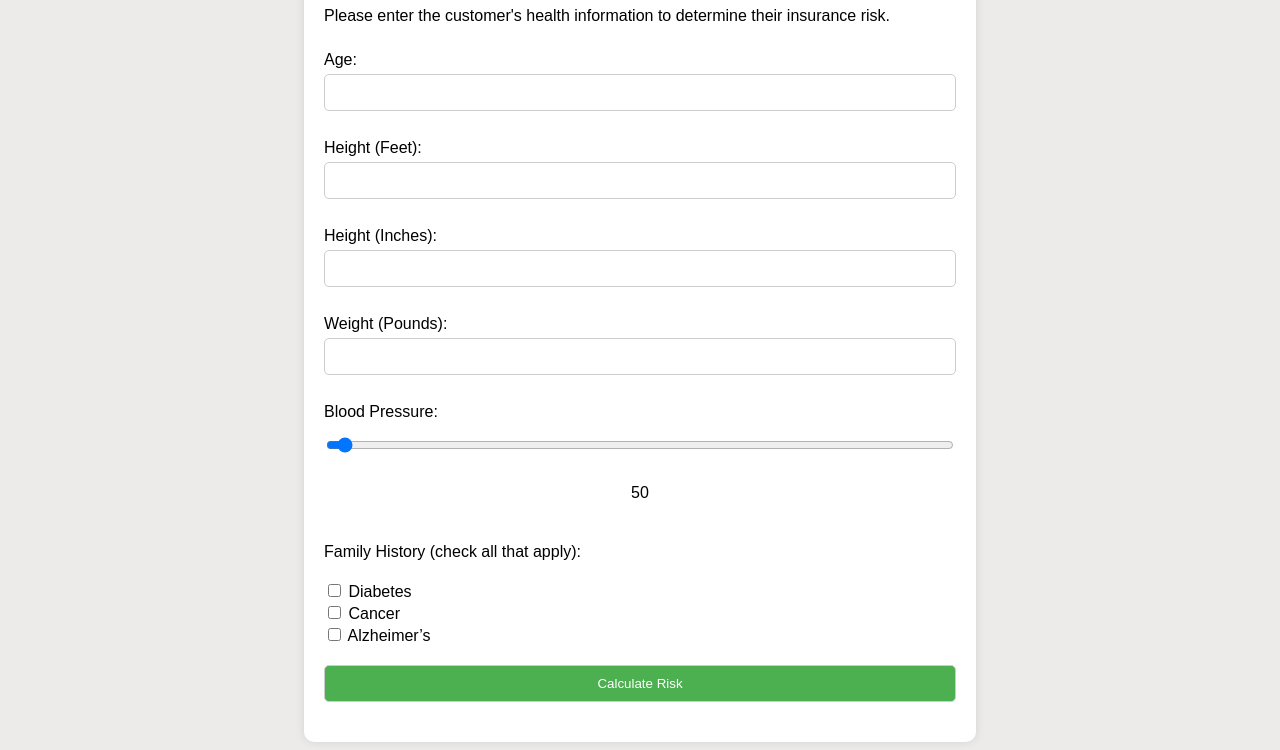
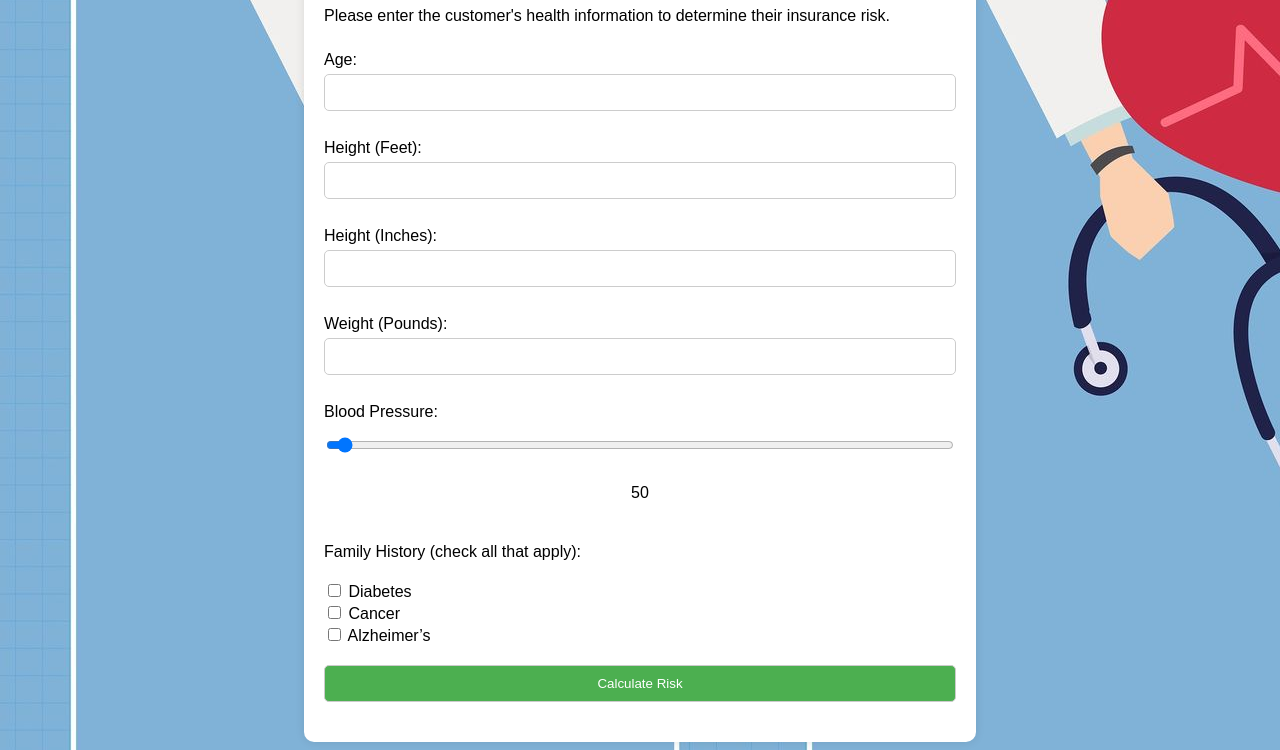
Before and after one commit to SacredMyth/health-insurance-risk-calculator-sacredmyth, a plain HTML site: page index.html in a window 1280 px wide. Shown: the part 101-851 px from the top of the page. Drawn offline with Linux system fonts and the light colour scheme; a script that the page names is missing.

Commit message:
added-background

```diff
--- a/index.css
+++ b/index.css
@@ -1,6 +1,6 @@
 body {
     font-family: Arial, sans-serif;
-    background-color: #edeaea;
+    background-image: url(doc2.jpg);
 }
 
 .container {
```
Also changed, not shown: doc2.jpg (added).
